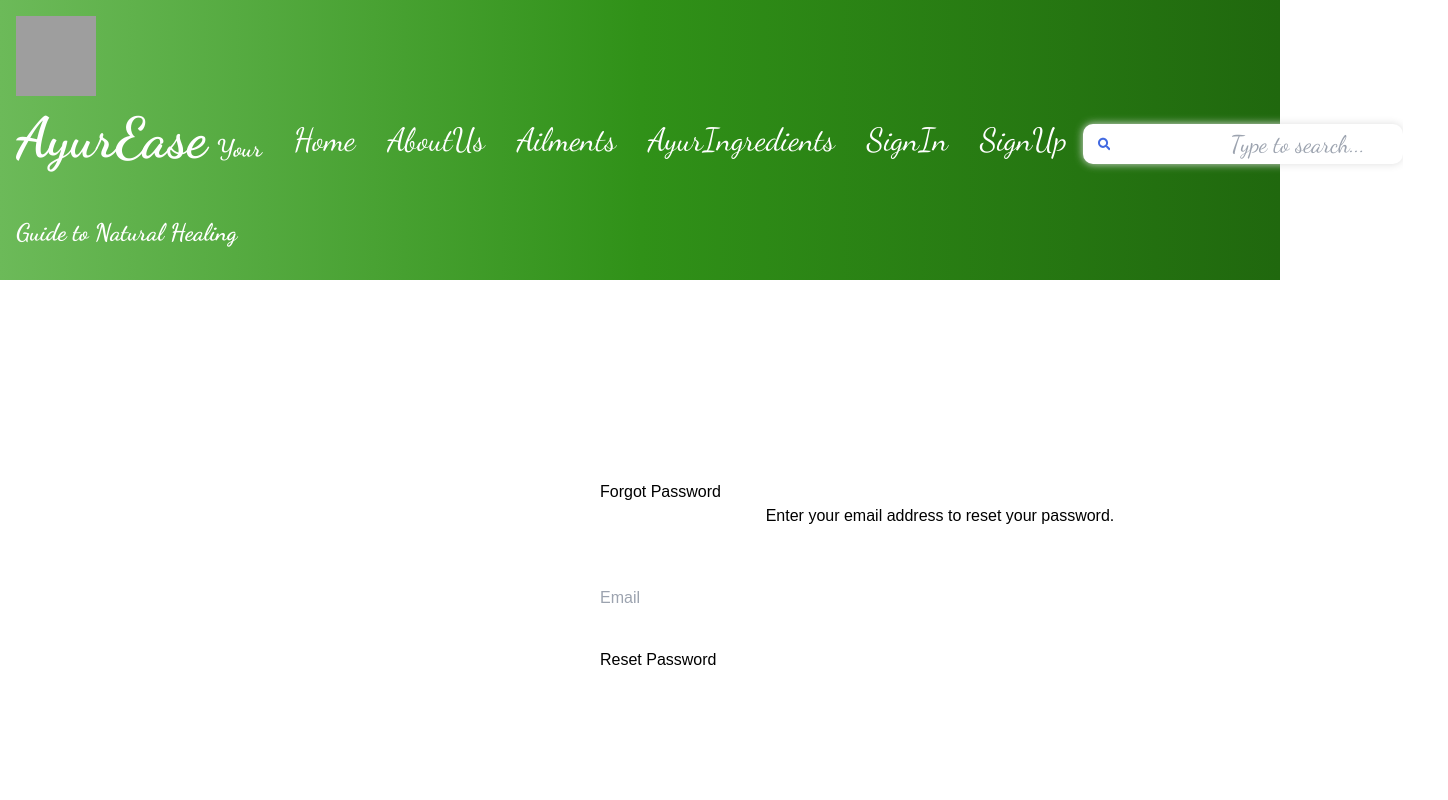
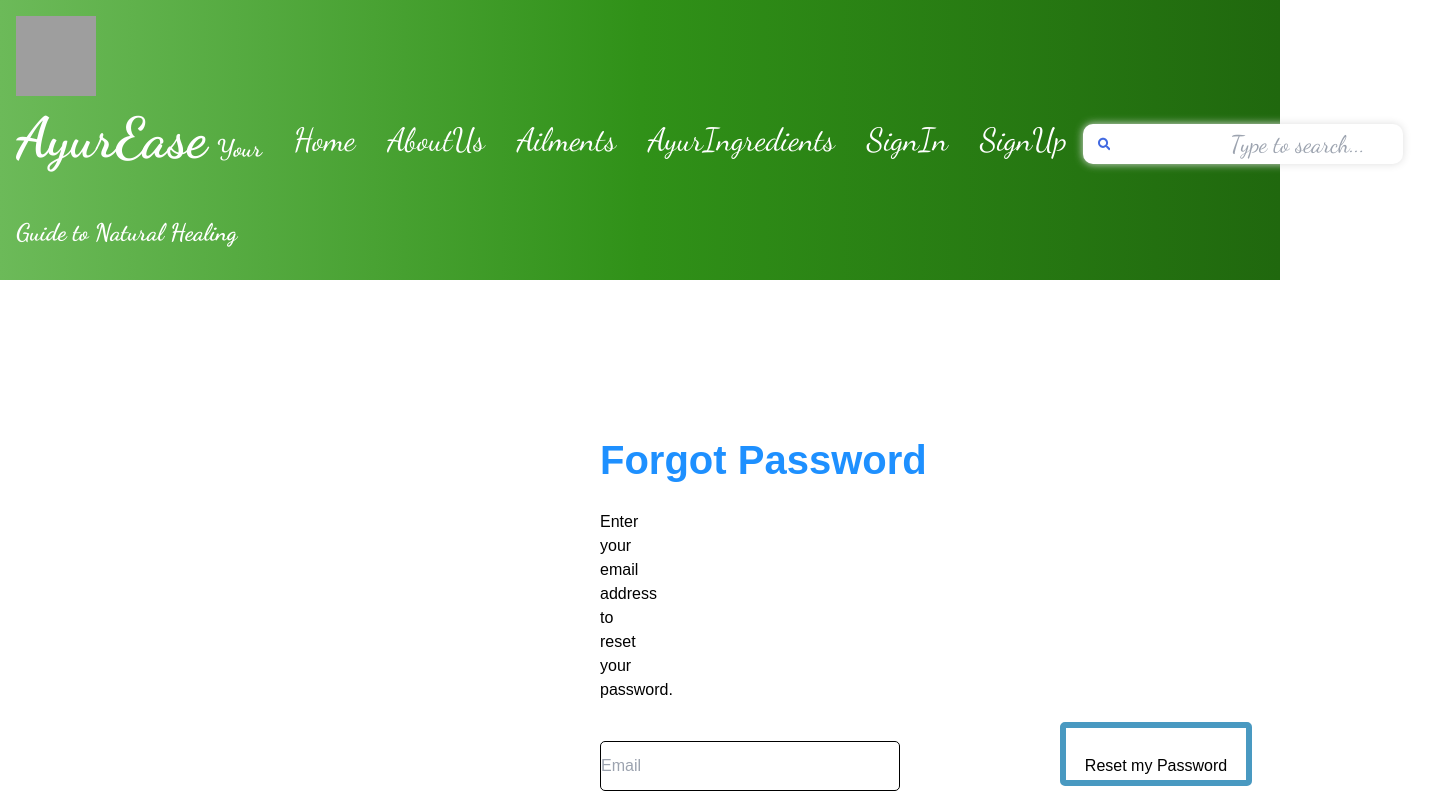
Before and after one commit to Zjotjawik/Final_Project_Vijaya_Benjamin, a React (Vite) app in the folder Frontend/: page /auth/forgot-password in a window 1280 px wide. Shown: the top 800 px of the page, 1448 px wide, since content can reach past the window. Built offline with nearby package versions, Linux system fonts and the light colour scheme; no server answers; grey boxes are pictures that could not be loaded.

Commit message:
forgotpass change

```diff
--- a/Frontend/src/components/ForgotPasswordComponent.jsx
+++ b/Frontend/src/components/ForgotPasswordComponent.jsx
@@ -24,9 +24,10 @@ export const ForgotPasswordComponent = ({email, setEmail, message, setMessage})
 
   return (
     <div className='fp-container'>
-      <h2>Forgot Password</h2>
-      <p>Enter your email address to reset your password.</p>
+      <h2 className='forgot-title'>Forgot Password</h2>
+      <p className='resetmsg'>Enter your email address to reset your password.</p>
       <input
+      className='email-forgot'
         type="email"
         placeholder="Email"
         value={email}
@@ -37,7 +38,7 @@ export const ForgotPasswordComponent = ({email, setEmail, message, setMessage})
           <LoadingSpinner />
         </div>
       ) : (
-        <button onClick={handleResetPassword}>Reset Password</button>
+        <button classname='resetpass ' onClick={handleResetPassword}> <br />Reset my Password</button>
       )}
       <p>{message}</p>
     </div>
--- a/Frontend/src/styles/ForgotPasswordComponent.css
+++ b/Frontend/src/styles/ForgotPasswordComponent.css
@@ -1,9 +1,46 @@
 .fp-container {
     width: 100%;
-    height: 300px;
-    padding-top: 200px;
+    height: 500px;
+    padding-top: 150px;
     padding-left: 600px;
+
 }
+
+.forgot-title{
+    font-size: 40px;
+    padding-bottom: 20px;
+    font-style: normal;
+    font-weight: bold;
+    color: dodgerblue;
+    /* padding-left: 1em; */
+}
+
+.resetmsg{
+    padding-right: 53em;
+
+}
+
+.email-forgot{
+border: solid 1px;
+border-radius: 5px;
+max-width: 300px;
+max-height: 50px;
+margin-right: 10em;
+}
+
+
+button {
+    width:12em;
+    height:4em;
+    text-align:center;
+    border-radius: 5px;
+    color: black;
+    border: 6px solid rgb(73, 153, 193);
+
+
+}
+
+
 
 .input {
     padding-left: 100px;
```
